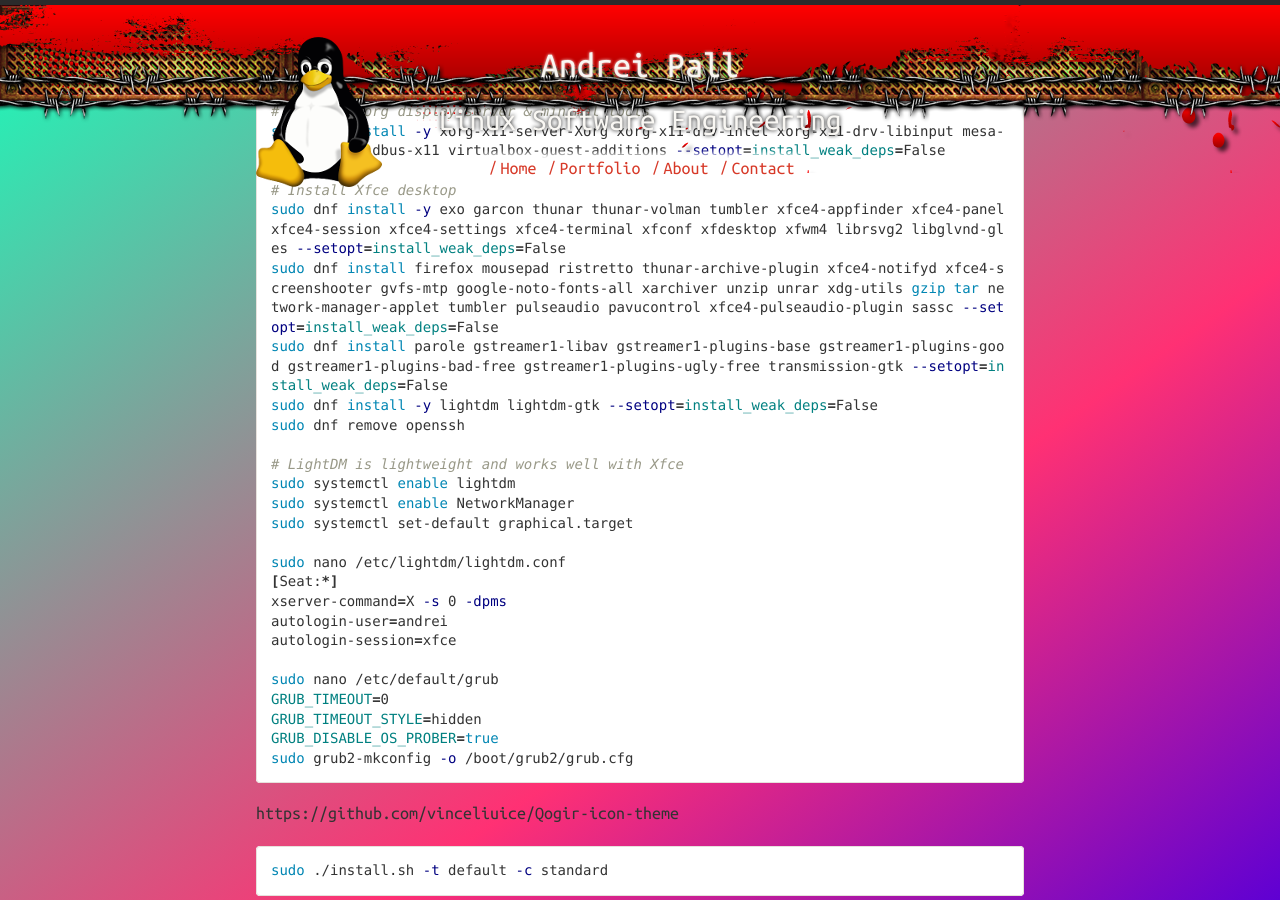
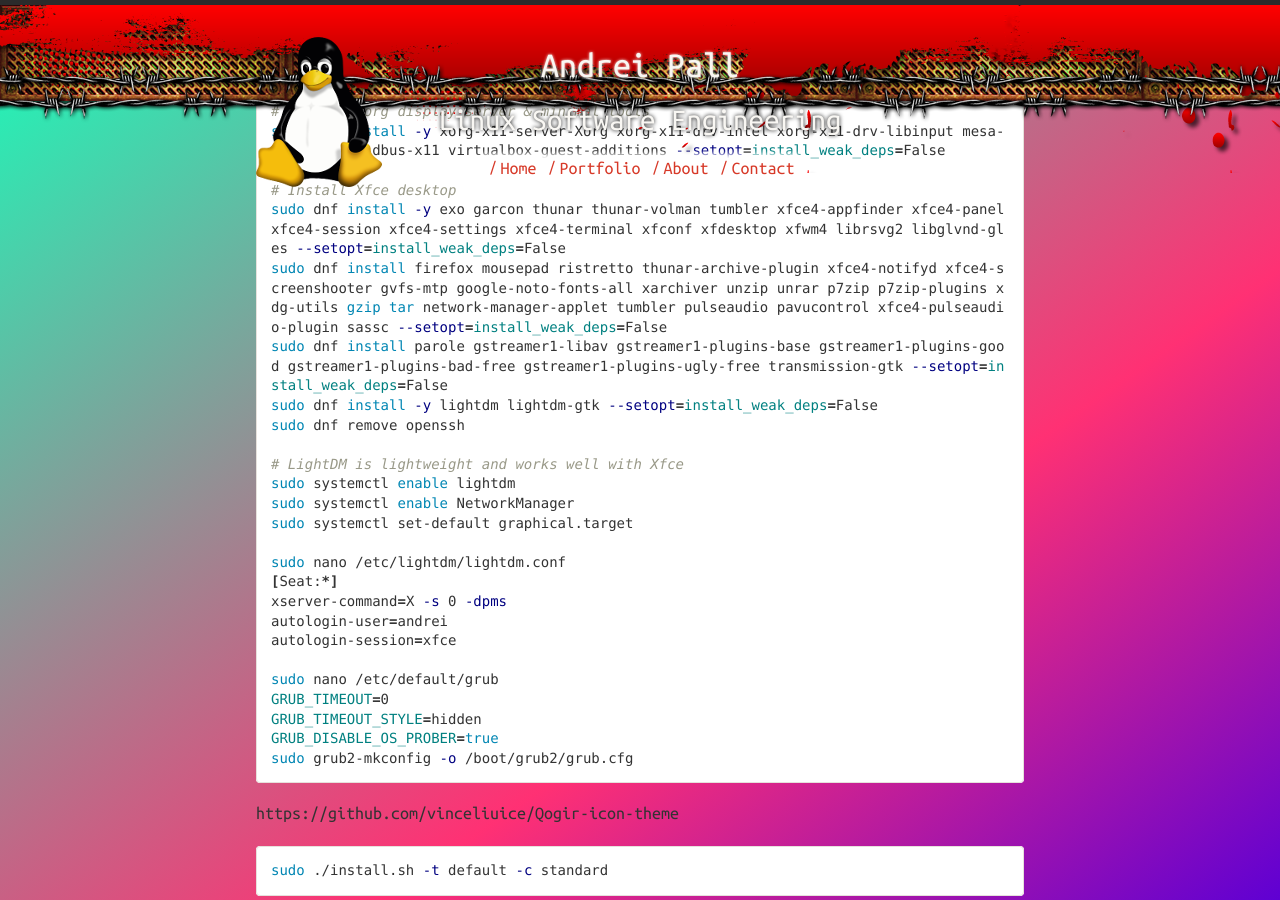
Before and after one commit to andreipall/andreipall.github.io, a Jekyll site: the page built from _posts/2025-10-02-fedora-with-xfce-installation-guide.markdown, in a window 1280 px wide and 900 px high, scrolled down 489 px. Built offline with Jekyll 4.4.1, drawn with Linux system fonts in a browser that asks for light colours; comment, search, counter and statistics services are not loaded.

Commit message:
Update 2025-10-02-fedora-with-xfce-installation-guide.markdown

```diff
--- a/_posts/2025-10-02-fedora-with-xfce-installation-guide.markdown
+++ b/_posts/2025-10-02-fedora-with-xfce-installation-guide.markdown
@@ -17,7 +17,7 @@
 
 # Install Xfce desktop
 sudo dnf install -y exo garcon thunar thunar-volman tumbler xfce4-appfinder xfce4-panel xfce4-session xfce4-settings xfce4-terminal xfconf xfdesktop xfwm4 librsvg2 libglvnd-gles --setopt=install_weak_deps=False
-sudo dnf install firefox mousepad ristretto thunar-archive-plugin xfce4-notifyd xfce4-screenshooter gvfs-mtp google-noto-fonts-all xarchiver unzip unrar xdg-utils gzip tar network-manager-applet tumbler pulseaudio pavucontrol xfce4-pulseaudio-plugin sassc --setopt=install_weak_deps=False
+sudo dnf install firefox mousepad ristretto thunar-archive-plugin xfce4-notifyd xfce4-screenshooter gvfs-mtp google-noto-fonts-all xarchiver unzip unrar p7zip p7zip-plugins xdg-utils gzip tar network-manager-applet tumbler pulseaudio pavucontrol xfce4-pulseaudio-plugin sassc --setopt=install_weak_deps=False
 sudo dnf install parole gstreamer1-libav gstreamer1-plugins-base gstreamer1-plugins-good gstreamer1-plugins-bad-free gstreamer1-plugins-ugly-free transmission-gtk --setopt=install_weak_deps=False
 sudo dnf install -y lightdm lightdm-gtk --setopt=install_weak_deps=False
 sudo dnf remove openssh
```
